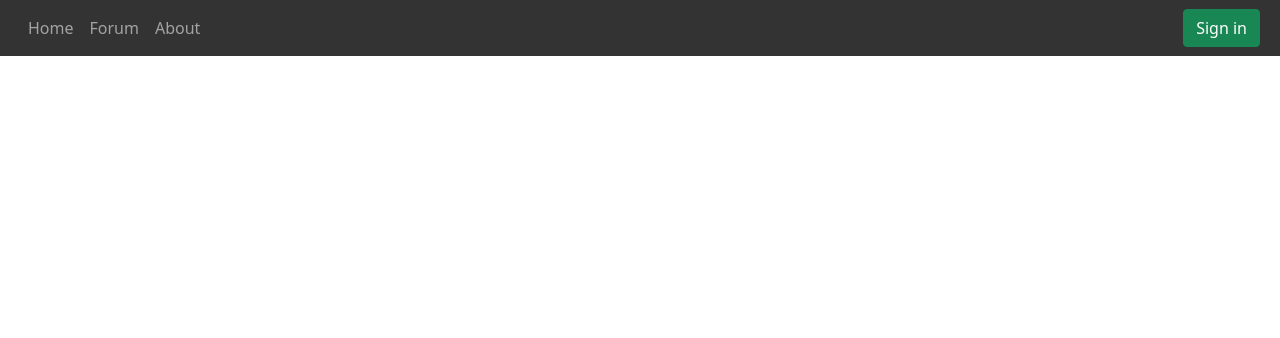
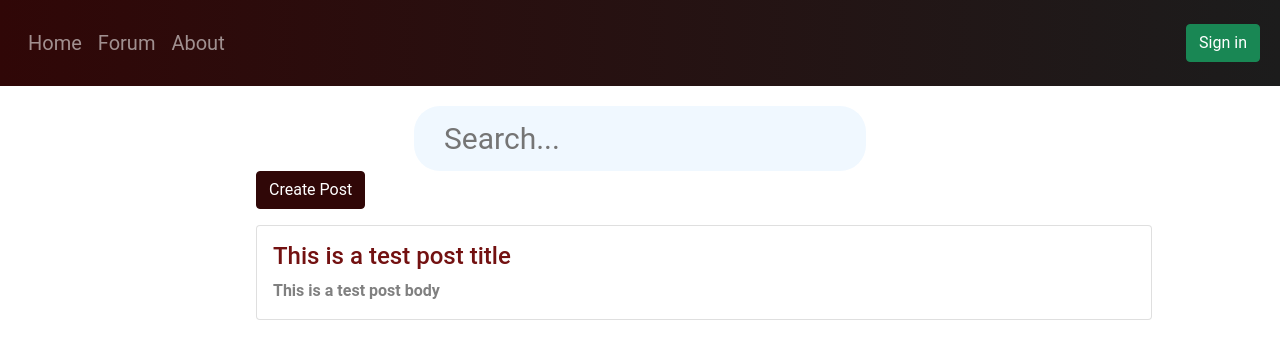
Before and after one commit to Ur-On-Mute/SYNCSHACK-2021, a Next.js app: page / in a window 1280 px wide. Shown: the top 338 px of the page. Built offline with nearby package versions, Linux system fonts and the light colour scheme.

Commit message:
Added search bar and create post

```diff
--- /dev/null
+++ b/components/ForumHeader.jsx
@@ -0,0 +1,17 @@
+import React, {useState} from 'react'
+import Link from 'next/link'
+
+export default function () {
+    return (
+        <div>
+            <div style={{width: '50%', margin: 'auto'}} className='d-flex justify-content-center'>
+            <input className='search-bar' placeholder="Search..."/>
+            </div>
+            <div style={{width: '60%', margin: 'auto'}}>
+                <Link href="/create-post">
+                    <button className='btn btn-danger create-post'>Create Post</button>
+                </Link>
+            </div>
+        </div>
+    )
+}
--- a/components/NavBar.jsx
+++ b/components/NavBar.jsx
@@ -4,10 +4,10 @@ import Link from 'next/link';
 const NavBar = () => {
     return (
         <div>
-            <nav class="navbar navbar-expand navbar-dark sticky-top home-bar" style={{backgroundColor : '#333333', paddingLeft: 20}}>
+            <nav class="navbar navbar-expand navbar-dark sticky-top home-bar" style={{backgroundImage : 'linear-gradient(to right, #300707, #1c1c1c)', paddingLeft: 20, paddingTop: 20, paddingBottom: 20, fontSize: 20}}>
                 <div class="collapse navbar-collapse">
                     <ul class="navbar-nav mr-auto">
-                        <li class="nav-item">
+                        <li class="nav-text">
                             <Link href="/home">
                                 <a class="nav-link" href="/home">Home</a>
                             </Link>
@@ -25,7 +25,9 @@ const NavBar = () => {
                     </ul>
                 </div>
                 <div className="float-right sign-in" style={{paddingRight: 20}}>
-                    <button className="btn btn-success" type="submit">Sign in</button>
+                    <Link href="/login">
+                        <button className="btn btn-success" type="submit">Sign in</button>
+                    </Link>
                 </div>
             </nav>
 
--- /dev/null
+++ b/components/Post.jsx
@@ -0,0 +1,18 @@
+import React from 'react'
+
+export default function Post(props) {
+    return (
+        <div>
+            <div className="card card-default post-body">
+                <a style={{textDecoration : 'none'}}>
+                <div className="card-body">
+                    <h4 style={{color: '#731111'}} className='card-title'>
+                        {props.postTitle}
+                    </h4>
+                    <p style={{color: 'grey', fontWeight: 600}} className='card-text'>{props.postBody}</p>
+                </div>
+                </a>
+            </div>
+        </div>
+    )
+}
--- a/pages/index.js
+++ b/pages/index.js
@@ -1,14 +1,28 @@
-import Head from 'next/head'
-import Image from 'next/image'
+
 import styles from '../styles/Home.module.css'
 import NavBar from '../components/NavBar'
+import Post from '../components/Post'
 import 'bootstrap/dist/css/bootstrap.css'
-//import { Router } from 'react-router'
+import {faSearch} from '@fortawesome/free-solid-svg-icons'
+import {useState} from 'react';
+import ForumHeader from '../components/ForumHeader';
 
 export default function Home() {
+
+  const [posts, setPosts] = useState([
+    {body : "This is a test post body",
+    title : "This is a test post title"}
+  ])
+
   return (
     <div className="App">
         <NavBar />
+        <ForumHeader />
+        <div className="posts">
+          {posts.map(post => (
+            <Post postBody={post.body} postTitle={post.title}/>
+          ))}
+        </div>
     </div>
   )
 }
--- a/styles/globals.css
+++ b/styles/globals.css
@@ -13,8 +13,27 @@ a {
 
 * {
   box-sizing: border-box;
+  font-family: 'Roboto', Arial, sans-serif;
 }
 
-.home-bar {
+.posts {
+  width: 70%;
+  margin: 1em 20%;
+}
 
+.search-bar {
+  margin-top: 20px;
+  font-family: 'Roboto', Arial, sans-serif;
+  padding: 10px;
+  padding-left: 30px;
+  font-size: 30px;
+  max-width : 31.25rem;
+  border: thin;
+  background-color: aliceblue;
+  border-radius: 1.625rem;
 }
+
+.create-post {
+  background-color: #300707 !important;
+  border-color: #300707 !important;
+}
```
Also changed, not shown: package.json (+6 -1 lines), pages/create-post.js (added, +62 -0 lines), 1 other file (tests, documents, lock files or other folders).
